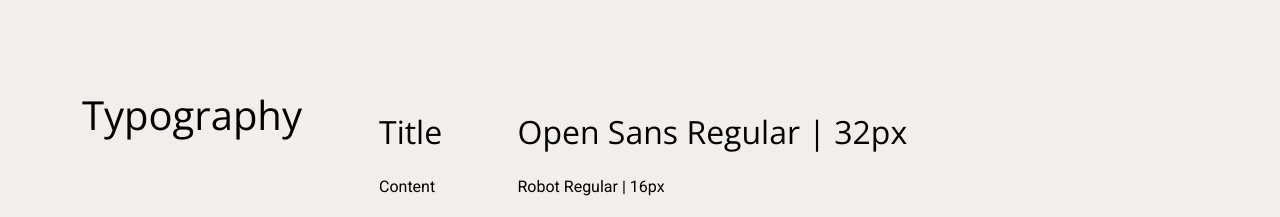
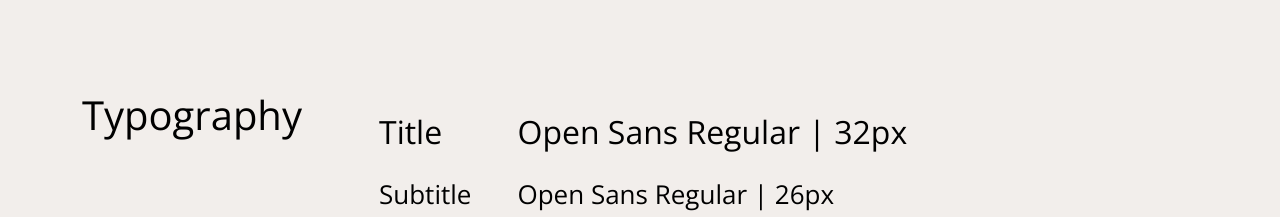
Before and after one commit to lennbalc/1617.webd2, a plain HTML site: page styleguide.html in a window 1280 px wide. Shown: the part 711-928 px from the top of the page. Drawn offline with nearby package versions, Linux system fonts and the light colour scheme.

Commit message:
Styleguide Update

```diff
--- a/css/typography.css
+++ b/css/typography.css
@@ -14,6 +14,9 @@ h1, h2, h3, h4, h5, h6 {
   line-height: 1.42;
 }
 
+h2 {
+  font-size: 26px;
+}
 em {
   font-family: 'Roboto', sans-serif;
   font-weight: 700;
--- a/styleguide.html
+++ b/styleguide.html
@@ -133,6 +133,7 @@
           <div class="grid__column-9">
             <div class="grid__column-2">
               <h1>Title</h1>
+              <h2>Subtitle</h2>
               <p>Content</p>
               <em>Accent</em><br>
               <a href="dontclickthis">Link</a><br>
@@ -140,6 +141,7 @@
             </div>
             <div class="grid__column-10">
               <h1>Open Sans Regular | 32px</h1>
+              <h2>Open Sans Regular | 26px</h2>
               <p>Robot Regular | 16px</p>
               <em>Roboto Bold | 16px | 1A7FBB</em><br>
               <a href="dontclickthat">Roboto Regular | 16px | 1A7FBB | Underlined</a><br>
```
